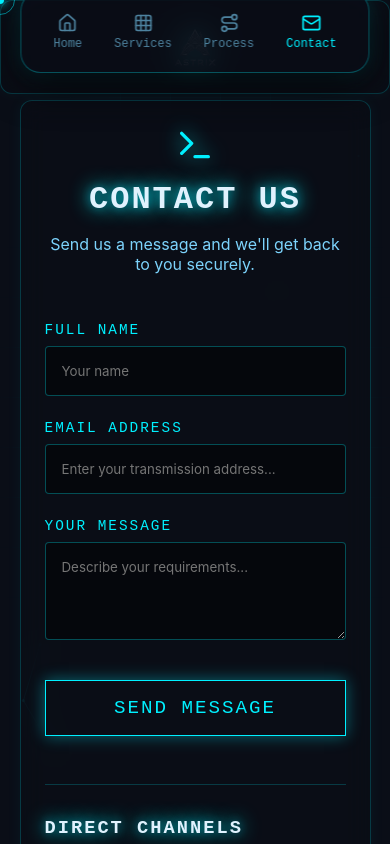
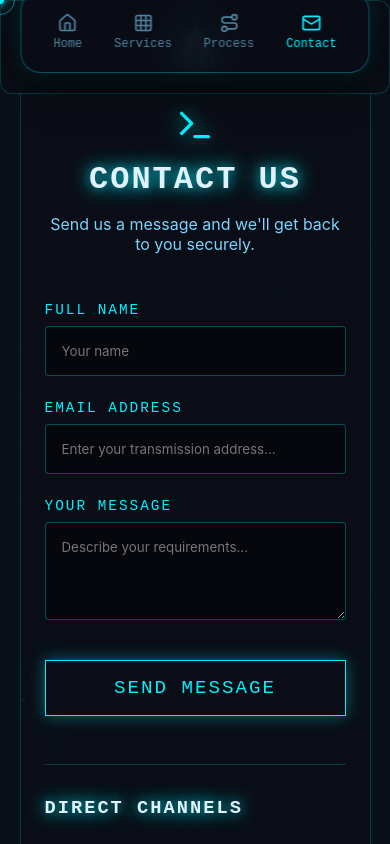
Before and after one commit to lokesh05slv-del/ASTRIX, a React (Vite) app: page /contact in a window 390 px wide. Shown: the top 844 px of the page. Built offline with nearby package versions, Linux system fonts and the light colour scheme; no server answers.

Commit message:
updated the ui

```diff
--- a/src/index.css
+++ b/src/index.css
@@ -24,6 +24,15 @@ body {
   color: var(--text-primary);
   overflow-x: hidden;
   position: relative;
+  /* Global spacing to clear fixed nav ribbons */
+  padding-top: 140px;
+}
+
+@media (max-width: 768px) {
+  body {
+    padding-top: 80px; /* Space for top-logo */
+    padding-bottom: 120px; /* Space for bottom ergonomic nav */
+  }
 }
 
 /* Micro-Glitch CSS Effect */
@@ -128,9 +137,3 @@ h1, h2, h3, h4, .mono {
   70% { box-shadow: 0 0 0 10px rgba(0, 240, 255, 0); }
   100% { box-shadow: 0 0 0 0 rgba(0, 240, 255, 0); }
 }
-
-@media (max-width: 768px) {
-  body {
-    padding-bottom: 100px; /* Clear space for the bottom nav bar */
-  }
-}
--- a/src/pages/Contact.css
+++ b/src/pages/Contact.css
@@ -1,5 +1,4 @@
 .contact-page {
-  padding-top: 120px;
   min-height: 100vh;
   display: flex;
   justify-content: center;
@@ -132,5 +131,5 @@
 
 @media (max-width: 480px) {
   .contact-container { padding: 1.5rem; }
-  .contact-page { padding-top: 100px; }
+  .contact-page { padding-top: 0; }
 }
--- a/src/pages/Process.css
+++ b/src/pages/Process.css
@@ -1,5 +1,4 @@
 .process-page {
-  padding-top: 120px;
   min-height: 100vh;
   color: var(--text-primary);
   overflow-x: hidden;
--- a/src/pages/Services.css
+++ b/src/pages/Services.css
@@ -1,5 +1,4 @@
 .services-page {
-  padding-top: 100px;
   min-height: 100vh;
   display: flex;
   flex-direction: column;
```
